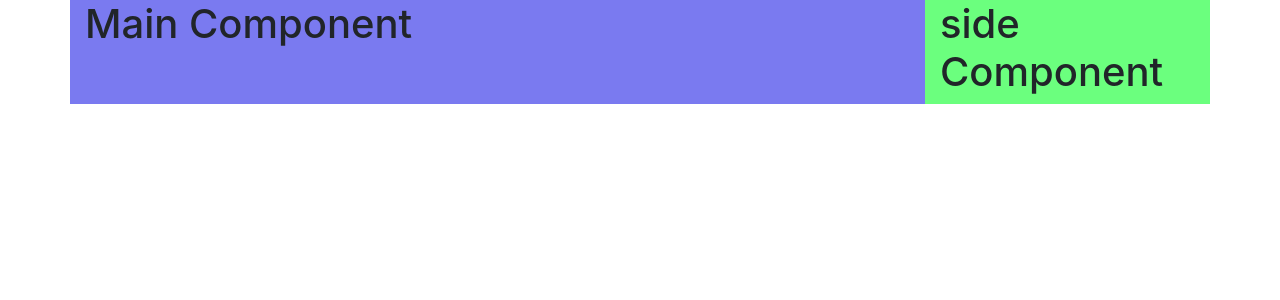
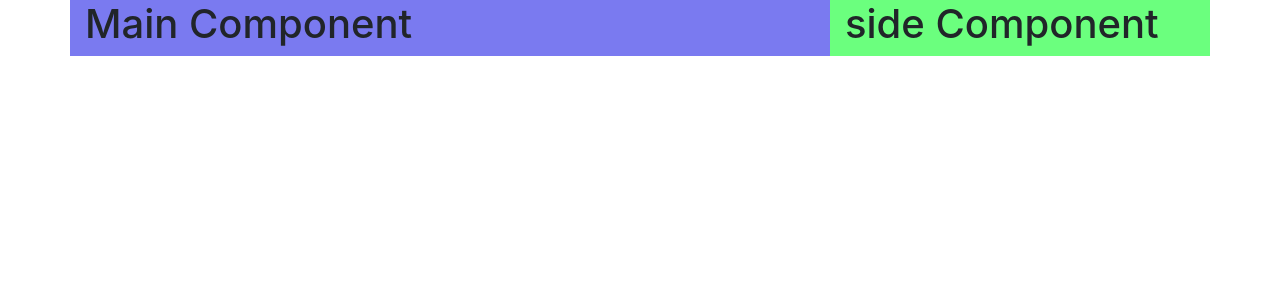
Before and after one commit to a-pyro/build-week-2-linkedin, a React (Create React App) app: page / in a window 1280 px wide. Shown: the top 300 px of the page. Built offline with nearby package versions, Linux system fonts and the light colour scheme; no server answers.

Commit message:
changes main & side col size

```diff
--- a/src/components/home/main-component/Main.jsx
+++ b/src/components/home/main-component/Main.jsx
@@ -3,7 +3,7 @@ import { Col } from 'react-bootstrap';
 
 const Main = () => {
   return (
-    <Col style={mainStyle} md={9}>
+    <Col style={mainStyle} md={8}>
       <h1>Main Component</h1>
     </Col>
   );
--- a/src/components/home/side-col/Side.jsx
+++ b/src/components/home/side-col/Side.jsx
@@ -3,7 +3,7 @@ import { Col } from 'react-bootstrap';
 
 const Side = () => {
   return (
-    <Col style={sideStyle} md={3}>
+    <Col style={sideStyle} md={4}>
       <h1>side Component</h1>
     </Col>
   );
```
